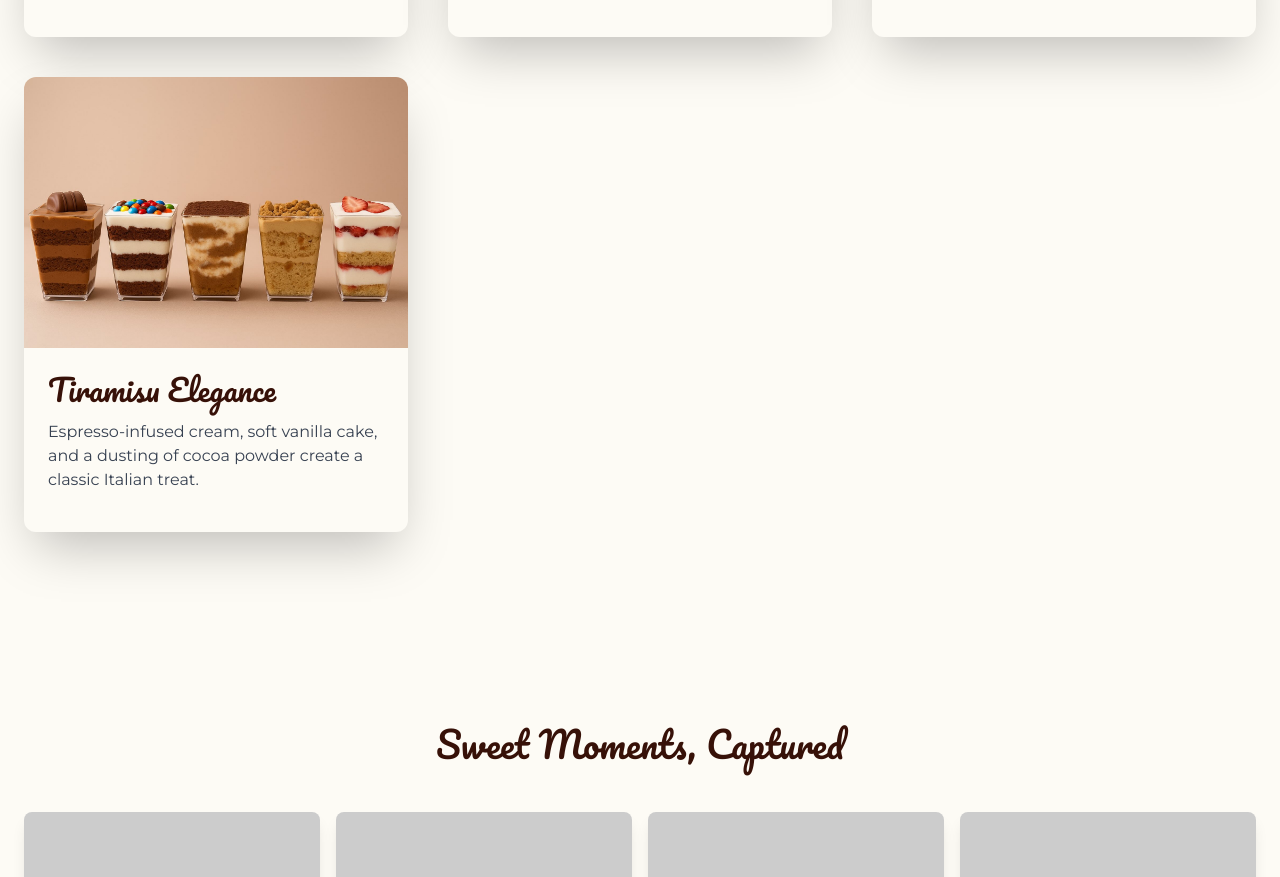
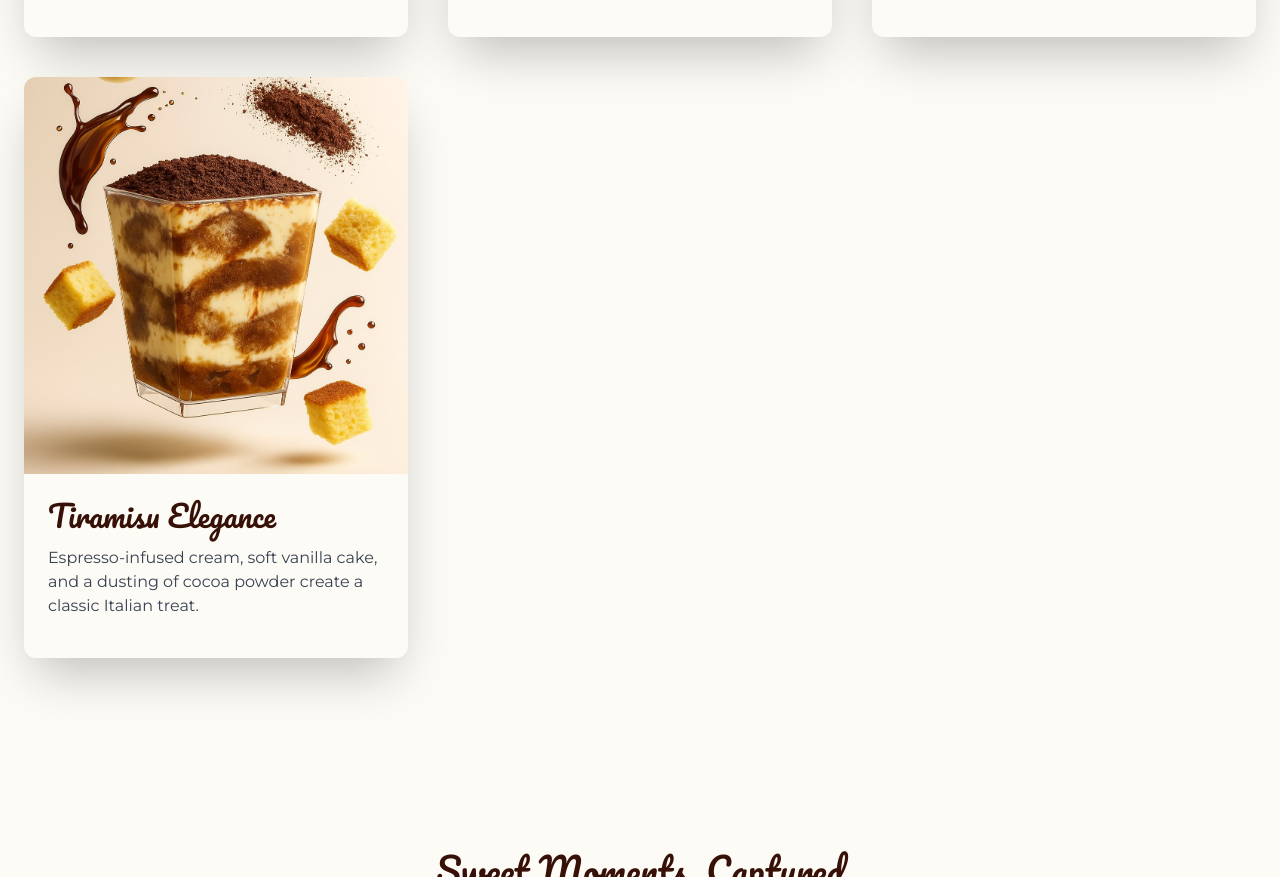
Before and after one commit to layers-and-temptations/main-site, a website: page index.html in a window 1280 px wide. Shown: the part 2848-3725 px from the top of the page. Drawn offline with nearby package versions, Linux system fonts and the light colour scheme; placeholder pictures from the web are drawn by us.

Commit message:
update tiramisu photo

```diff
--- a/index.html
+++ b/index.html
@@ -333,7 +333,7 @@
           </div>
           <div class="cupcake-card bg-creamy-vanilla rounded-xl shadow-2xl overflow-hidden group" data-aos="fade-up"
             data-aos-delay="100">
-            <img src="resources/desserts.jpg"
+            <img src="resources/dessert-cups/tiramisu-dessert-cup.jpg"
               alt="Tiramisu Elegance - Special Event Desserts" class="w-full h-84 object-cover" />
             <div class="p-6">
               <h3 class="text-3xl font-heading text-primary mb-3">
```
Also changed, not shown: resources/dessert-cups/tiramisu-dessert-cup.jpg (added).
